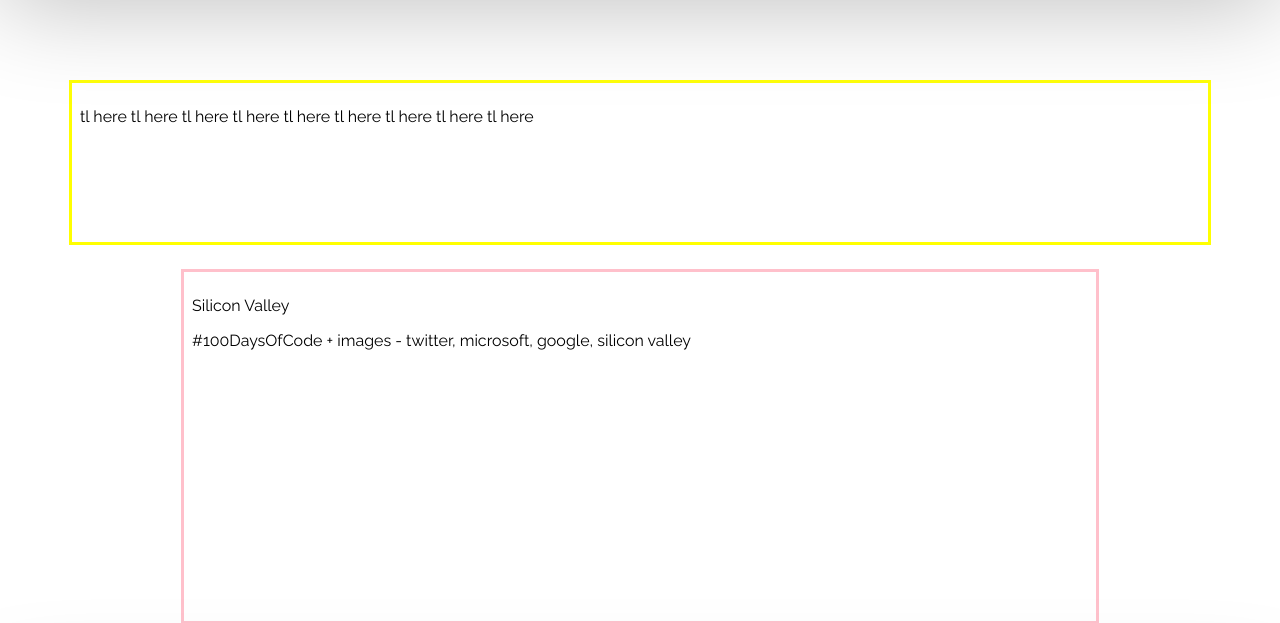
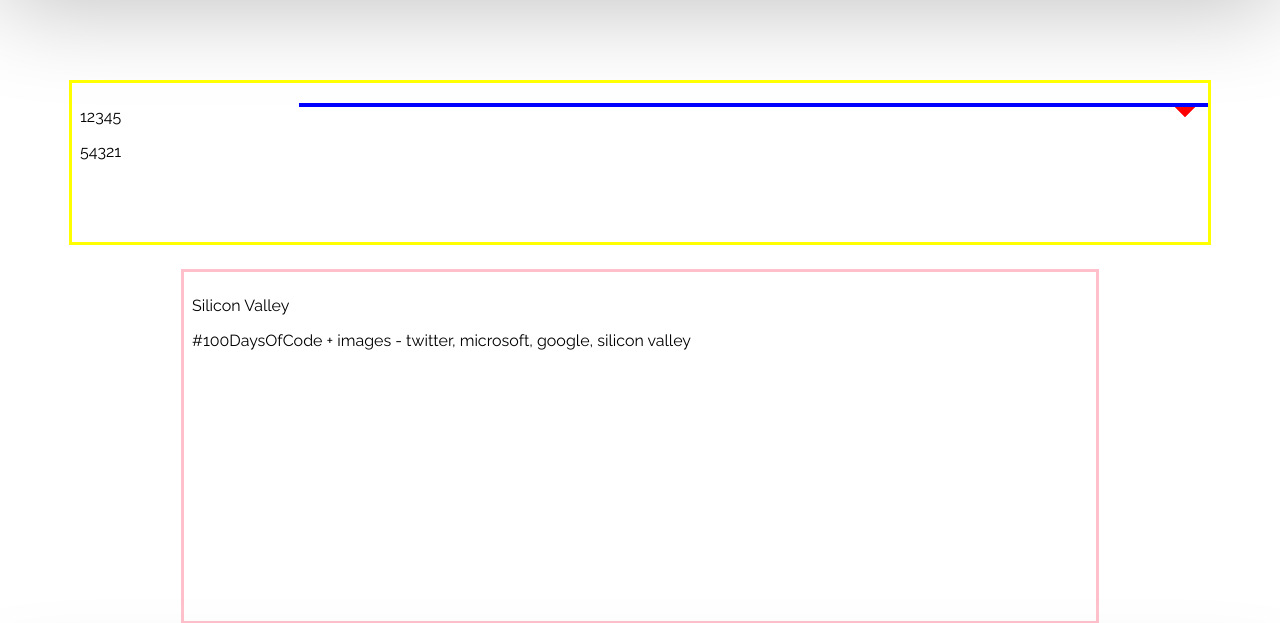
Before and after one commit to claireozee/site, a Flask app: page /experience in a window 1280 px wide. Shown: the part 96-719 px from the top of the page. Run offline with Flask 2, Linux system fonts and the light colour scheme; some libraries are stand-ins or nearby versions.

Commit message:
timeline with single arrow pointing down

```diff
--- a/static/css/site.css
+++ b/static/css/site.css
@@ -148,6 +148,7 @@
     padding: 1vh;
     width: 100%;
     height: 30%;
+    position: relative;
 }
 
 .timeline-content {
@@ -157,6 +158,36 @@
     width: 80%;
     height: 70%;
 }
+
+/* The actual timeline (the horizontal ruler) */
+.timeline::after {
+    content: '';
+    position: absolute;
+    height: 0.5vh;
+    width: 80%;
+    background-color: blue;
+    top: 2.5vh;
+    right: 0;
+}
+
+/* Arrows on the timeline */
+.container::before {
+    content: " ";
+    height: 0;
+    position: absolute;
+    top: 3vh;
+    width: 0;
+    z-index: 1;
+    right: 1vw;
+    border: medium solid rgb(255, 4, 4);
+    border-width: 10px 10px 10px 10px;
+    border-color: rgb(255, 0, 0) transparent transparent transparent ;
+  }
+
+
+
+
+
 
 
 
--- a/templates/experience.html
+++ b/templates/experience.html
@@ -19,7 +19,12 @@
     </div>
     <div class="content" id="experience-content">
         <div class="timeline">
-            <p>tl here tl here tl here tl here tl here tl here tl here tl here tl here</p>
+            <div class="container">
+                <p>12345</p>
+            </div>
+            <div class="container">
+                <p>54321</p>
+            </div>
         </div>
         <div class="timeline-content">
             <p>Silicon Valley</p>
```
